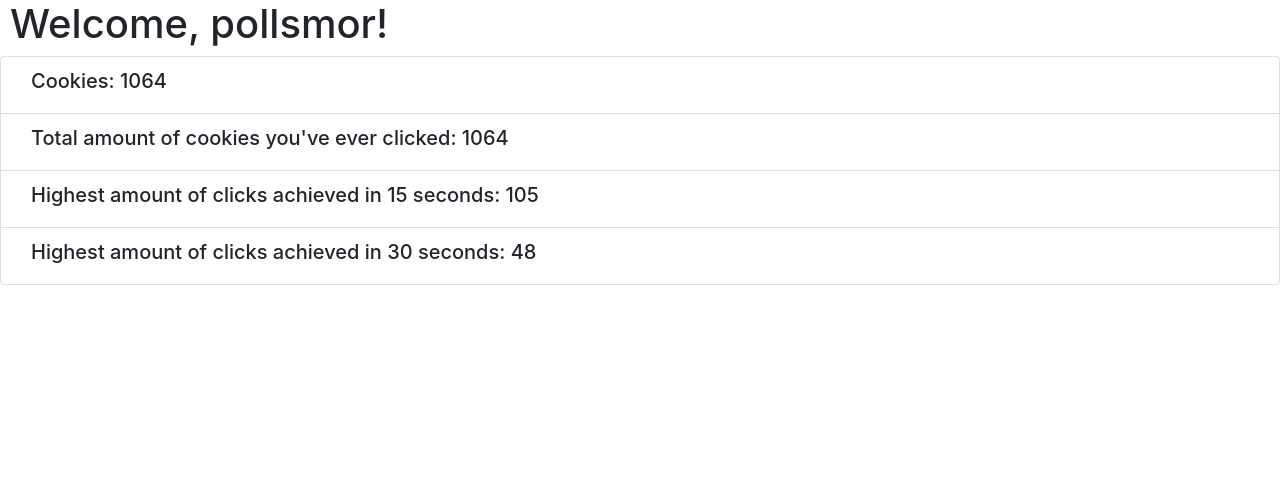
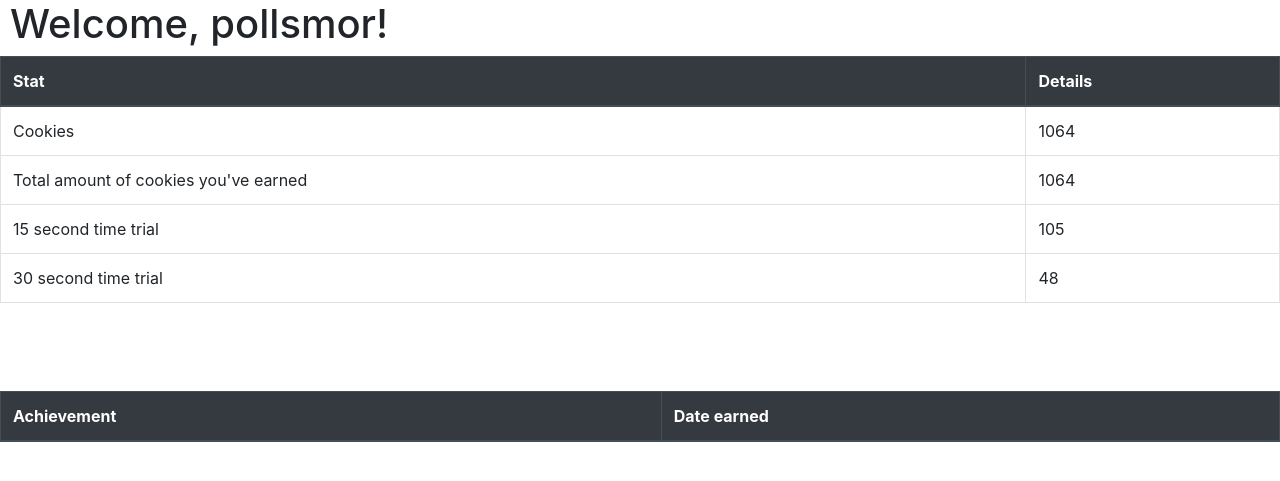
Before and after one commit to KelvinNg0/SoftDev_p02, a Flask app: page /profile in a window 1280 px wide. Shown: the part 56-537 px from the top of the page. Run offline with Flask 2, Linux system fonts and the light colour scheme; a user stored in the database is signed in; data comes from the database, SQL or seed files in the repository; lists and menus that the app fills with data are empty; some libraries are stand-ins or nearby versions.

Commit message:
Same for the profile page

```diff
--- a/templates/profile.html
+++ b/templates/profile.html
@@ -4,11 +4,34 @@
 
   <h1>Welcome, {{ name }}! </h1>
 
-  <ul class="list-group">
-    <li class="list-group-item"><h5>Cookies: {{ cookies }}</h5></li>
-    <li class="list-group-item"><h5>Total amount of cookies you've ever clicked: {{ total_cookies }}</h5></li>
-    <li class="list-group-item"><h5>Highest amount of clicks achieved in 15 seconds: {{ trial_15_sec }}</h5></li>
-    <li class="list-group-item"><h5>Highest amount of clicks achieved in 30 seconds: {{ trial_30_sec }}</h5></li>
-  </ul>
+  <table class="table table-hover table-bordered">
+    <thead class="thead-dark"><tr>
+      <th>Stat</th>
+      <th>Details</th>
+    </tr></thead>
+    <tr>
+      <td>Cookies</td>
+      <td>{{ cookies }}</td>
+    </tr>
+    <tr>
+      <td>Total amount of cookies you've earned</td>
+      <td>{{ total_cookies }}</td>
+    </tr>
+    <tr>
+      <td>15 second time trial</td>
+      <td>{{ trial_15_sec }}</td>
+    </tr>
+    <tr>
+      <td>30 second time trial</td>
+      <td>{{ trial_30_sec }}</td>
+    </tr>
+  </table>
 
+  <br><br><br>
+
+  <table class="table table-hover table-bordered">
+    <thead class="thead-dark"><tr>
+      <th>Achievement</th>
+      <th>Date earned</th>
+  </table>
 {% endblock content %}
```
